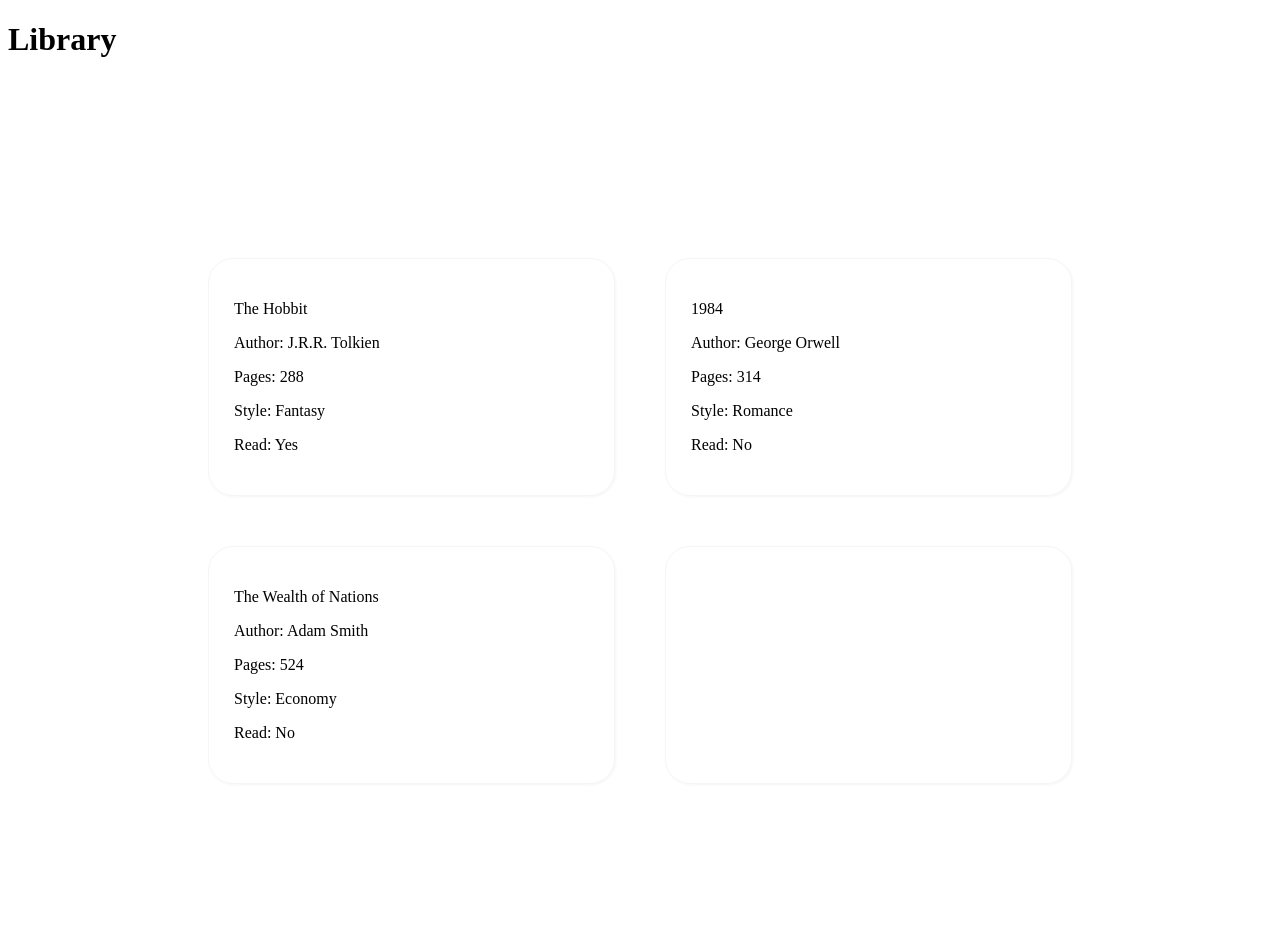
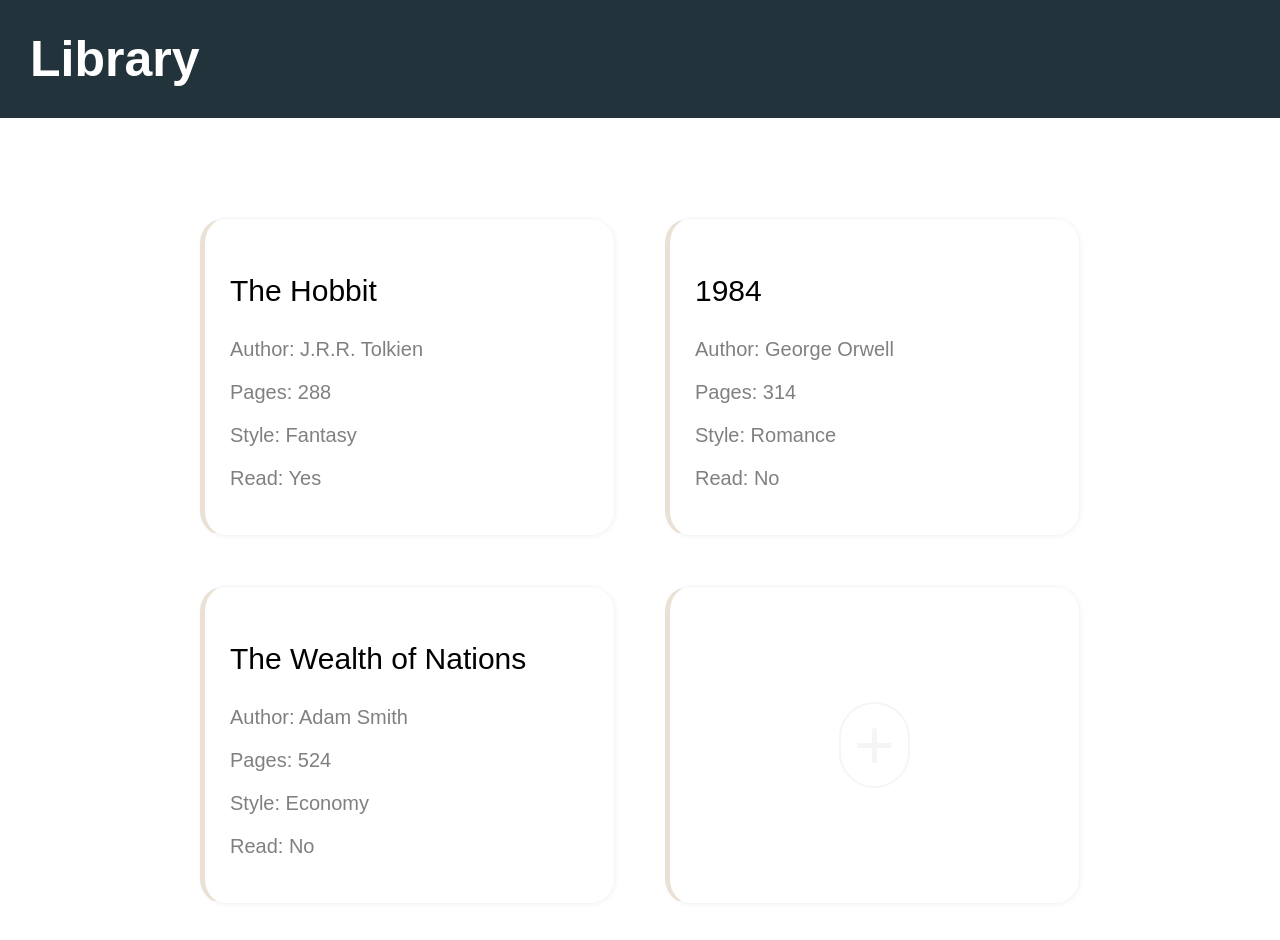
Before and after one commit to Jaoovit/Library, a plain HTML site: page index.html in a window 1280 px wide. Drawn offline with Linux system fonts and the light colour scheme.

Commit message:
change the h1 color, background and size

```diff
--- a/index.html
+++ b/index.html
@@ -33,7 +33,8 @@
             <p class="style">Style: </p>
             <p class="read">Read: </p>
         </div>
-        <div class="book-four" id="book">
+        <div class="book-add" id="book">
+            <button class="open-forms">+</button>
         </div>
     </section>
 </body>
--- a/style.css
+++ b/style.css
@@ -1,14 +1,58 @@
+* {
+    font-family: sans-serif;
+}
+
+body {
+    height: 100%;
+    margin: 0;
+}
+
+h1 {
+    background-color: rgb(34, 51, 59);
+    color: white;
+    margin: 0;
+    padding: 30px;
+    font-size: 50px;
+}
+
 .container {
     display: grid;
-    margin: 200px;
+    margin-inline: 200px;
+    margin-top: 100px;
     grid-template-columns: 1fr 1fr;
     grid-template-rows: 1fr 1fr 1fr;
     gap: 50px;
 }
 
 #book {
+    color:gray;
+    font-size: 20px;
     border: solid 1px whitesmoke;
-    box-shadow: 1px 1px 3px whitesmoke;
+    box-shadow: 1px 1px 5px whitesmoke;
     border-radius: 25px;
     padding: 25px;
+    border-left: solid 5px rgb(234, 224, 213)
 }
+
+.title {
+    font-size: 30px;
+    color: black;
+}
+
+.book-add {
+    display: flex;
+    justify-content: center;
+    align-items: center;
+}
+
+.open-forms {
+    background-color: white;
+    color: whitesmoke;
+    display: flex;
+    justify-content: center;
+    align-items: center;
+    width: 20%;
+    font-size: 70px;
+    border-radius: 50px;
+    border: solid 2px whitesmoke;;
+}
```
